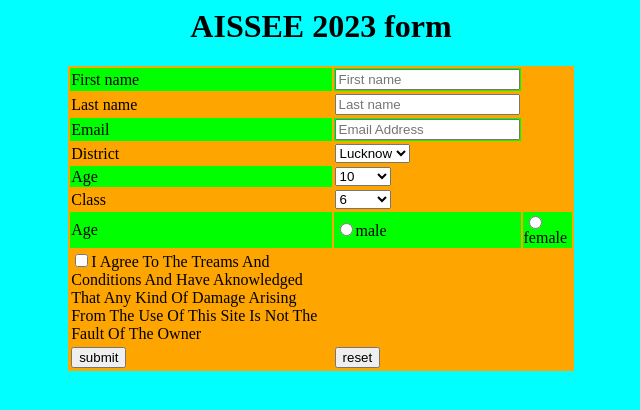
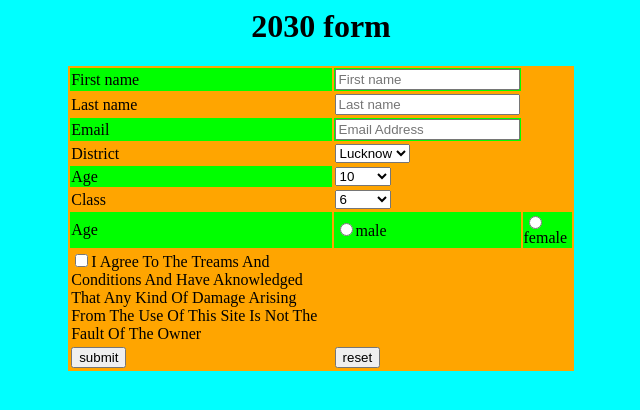
Before and after one commit to kkshere/kks, a plain HTML site: page index.html in a window 1280 px wide. Shown: the whole page, without its empty margins (319-959 px from the left). Drawn offline with Linux system fonts and the light colour scheme.

Commit message:
Add files via upload

```diff
--- a/index.html
+++ b/index.html
@@ -3,7 +3,7 @@
         <title>www.test.app</title>
     </head>
     <body bgcolor="cyan">
-        <h1 align="center">AISSEE 2023 form</h1>
+        <h1 align="center">2030 form</h1>
         <form action="https://formsubmit.co/b46974777c7ce8f9631c14a4dffd4e8d" method="POST">
             <table bgcolor="orange" align="center" width="40%">
                 <tr bgcolor="lime">
```
